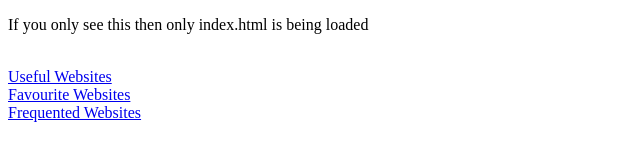
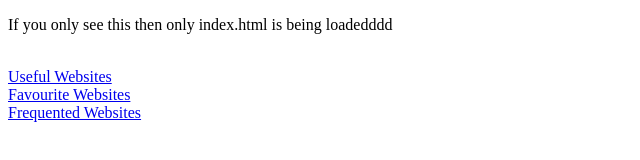
Before and after one commit to Tesolite/tesolite.github.io, a plain HTML site: page index.html in a window 1280 px wide. Shown: the full height of the page, 0-640 px from the left. Drawn offline with Linux system fonts and the light colour scheme.

Commit message:
Update index.html

```diff
--- a/index.html
+++ b/index.html
@@ -5,7 +5,7 @@
 	</head>
 	<body>
 		<p>
-			If you only see this then only index.html is being loaded
+			If you only see this then only index.html is being loadedddd
 		</p>
 		<br />
 		<a href = "UsefulWebsites.html"> Useful Websites </a>
```
